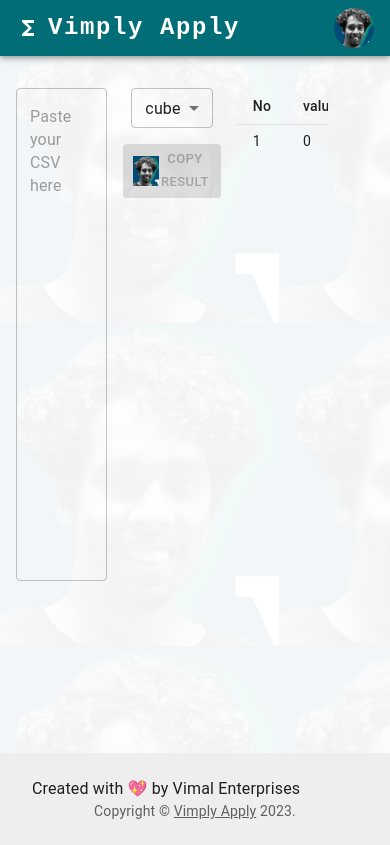
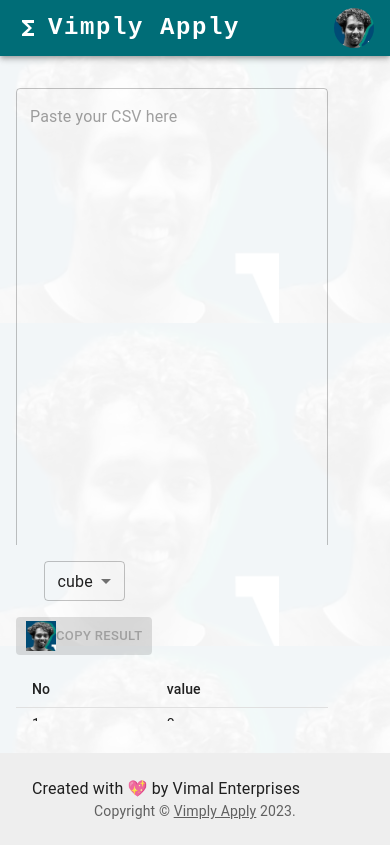
Before and after one commit to jaseel-koolath/vimply-apply, a React (Vite) app: page / in a window 390 px wide. Built offline with nearby package versions, Linux system fonts and the light colour scheme.

Commit message:
mobile responsive

```diff
--- a/src/App.tsx
+++ b/src/App.tsx
@@ -35,6 +35,7 @@
         <Box
           sx={{ my: 4, gap: 2 }}
           display={'flex'}
+          flexDirection={['column', 'column', 'row']}
           width={'80vw'}
           height={'75vh'}
           gap={1}
```
